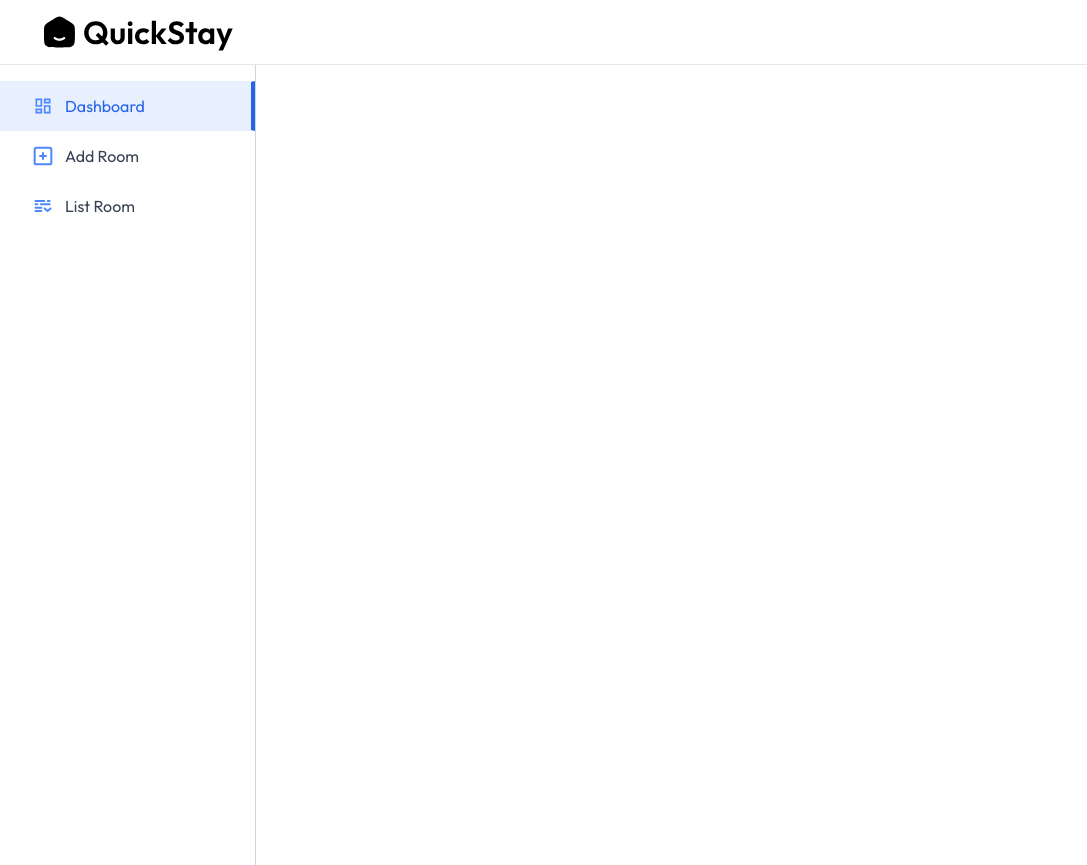
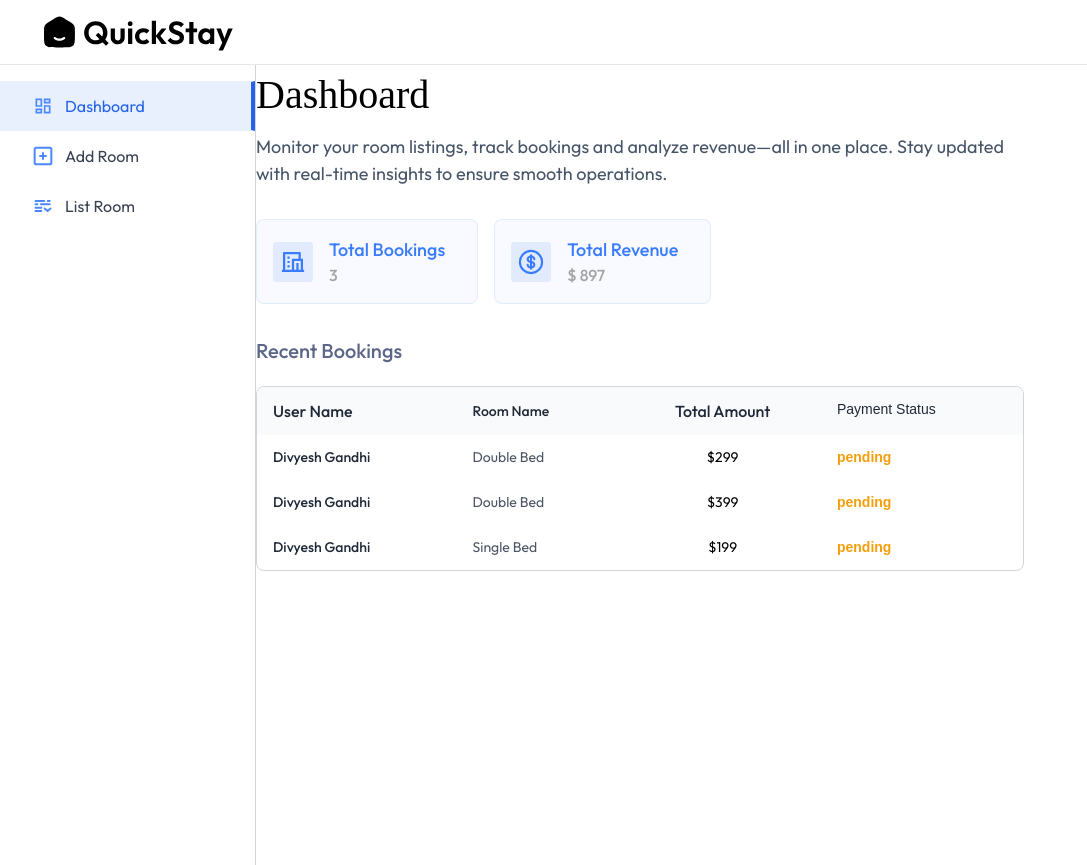
Before and after one commit to code-with-divyesh/Hotel-Booking, a React (Vite) app: page /owner in a window 1280 px wide. Shown: the whole page, without its empty margins (0-1087 px from the left). Built offline with nearby package versions, Linux system fonts and the light colour scheme; no server answers; a web font is replaced by a local one.

Commit message:
Owner dashboard page created

```diff
--- a/src/App.jsx
+++ b/src/App.jsx
@@ -8,6 +8,9 @@ import RoomDetails from "./page/RoomDetails/RoomDetails";
 import MyBookings from "./page/MyBookings/MyBookings";
 import HotelRegister from "./Components/HotelRegister/HotelRegister";
 import Layout from "./page/HotelOwner/Layout/Layout";
+import AddRoom from "./page/HotelOwner/AddRoom/AddRoom";
+import Dashboard from "./page/HotelOwner/Dashboard/Dashboard";
+import ListRoom from "./page/HotelOwner/ListRoom/ListRoom";
 
 const App = () => {
   const isOwnerpath = useLocation().pathname.includes("owner");
@@ -21,7 +24,11 @@ const App = () => {
           <Route path="/rooms" element={<AllRooms />} />
           <Route path="/rooms/:id" element={<RoomDetails />} />
           <Route path="/my-Bookings" element={<MyBookings />} />
-          <Route path="/owner" element={<Layout />} />
+          <Route path="/owner" element={<Layout />}>
+            <Route index element={<Dashboard />} />
+            <Route path="add-room" element={<AddRoom />} />
+            <Route path="list-room" element={<ListRoom />} />
+          </Route>
         </Routes>
       </div>
       {!isOwnerpath && <Footer />}
--- /dev/null
+++ b/src/page/HotelOwner/Dashboard/DashBoard.css
@@ -0,0 +1,117 @@
+.stats-container {
+  display: flex;
+  gap: 1rem;
+  margin: 2rem 0;
+}
+
+.stats-card {
+  background-color: rgba(37, 99, 235, 0.03);
+  border: 1px solid rgba(37, 99, 235, 0.1);
+  border-radius: 0.5rem;
+  display: flex;
+  align-items: center;
+  padding: 1rem 2rem 1rem 1rem;
+}
+
+.stats-icon {
+  height: 2.5rem;
+}
+
+.stats-text {
+  display: flex;
+  flex-direction: column;
+  font-weight: 500;
+  margin-left: 1rem;
+}
+
+.stats-label {
+  color: #3a7cff;
+  font-size: 1.125rem;
+}
+
+.stats-value {
+  color: #a3a3a3;
+  font-size: 1rem;
+}
+.recent-bookings-title {
+  font-size: 1.25rem;
+  color: rgba(23, 37, 84, 0.7);
+  font-weight: 500;
+  margin-bottom: 1.25rem;
+}
+.recent-bookings-table {
+  width: 100%;
+  max-width: 48rem;
+  text-align: left;
+  border: 1px solid #d1d5db;
+  border-radius: 0.5rem;
+  max-height: 20rem;
+  overflow-y: scroll;
+}
+
+.recent-bookings-table table {
+  width: 100%;
+  border-collapse: collapse;
+}
+
+.recent-bookings-table thead {
+  background-color: #f9fafb;
+}
+
+.recent-bookings-table th {
+  padding: 0.75rem 1rem;
+  color: #1f2937;
+  font-weight: 500;
+}
+
+.recent-bookings-table .total-amount,
+.recent-bookings-table .payment-status {
+  text-align: center;
+}
+
+@media (max-width: 640px) {
+  .recent-bookings-table .room-name {
+    display: none;
+  }
+}
+
+.recent-bookings-table tbody {
+  font-size: 0.875rem;
+}
+.username {
+  padding: 0.75rem 1rem;
+  font-size: 0.875rem;
+  color: #1f2937;
+  font-weight: 500;
+}
+.room-name {
+  padding: 0.75rem 1rem;
+  font-size: 0.875rem;
+  color: #4b5563;
+}
+total-amount {
+  padding: 0.75rem 1rem;
+  text-align: center;
+  font-size: 0.875rem;
+  color: #111827;
+  font-weight: 500;
+}
+.payment-status {
+  padding: 0.75rem 1rem;
+  text-align: center;
+  font-size: 0.875rem;
+  font-weight: 600;
+  border-radius: 0.25rem;
+}
+
+.payment-status.paid {
+  color: #16a34a;
+}
+
+.payment-status.pending {
+  color: #f59e0b;
+}
+
+.payment-status.cancelled {
+  color: #dc2626;
+}
--- /dev/null
+++ b/src/page/HotelOwner/Dashboard/Dashboard.jsx
@@ -0,0 +1,68 @@
+import React, { useState } from "react";
+import Title from "../../../Components/Title/Title";
+import "./Dashboard.css";
+import { assets, dashboardDummyData } from "../../../assets/assets";
+const Dashboard = () => {
+  const [dashboardData, setdashboardData] = useState(dashboardDummyData);
+  return (
+    <div>
+      <Title
+        align="left"
+        subTitle="Monitor your room listings, track bookings and analyze revenue—all in one place. Stay updated with real-time insights to ensure smooth operations."
+        title="Dashboard"
+      />
+      <div class="stats-container">
+        <div class="stats-card">
+          <img
+            class="stats-icon"
+            alt="totalBookingIcon"
+            src={assets.totalBookingIcon}
+          />
+          <div class="stats-text">
+            <p class="stats-label">Total Bookings</p>
+            <p class="stats-value">{dashboardData.totalBookings}</p>
+          </div>
+        </div>
+
+        <div class="stats-card">
+          <img
+            class="stats-icon"
+            alt="totalRevenueIcon"
+            src={assets.totalRevenueIcon}
+          />
+          <div class="stats-text">
+            <p class="stats-label">Total Revenue</p>
+            <p class="stats-value">$ {dashboardData.totalRevenue}</p>
+          </div>
+        </div>
+      </div>
+      <h2 class="recent-bookings-title">Recent Bookings</h2>
+      <div class="recent-bookings-table">
+        <table>
+          <thead>
+            <tr>
+              <th class="user-name">User Name</th>
+              <th class="room-name">Room Name</th>
+              <th class="total-amount">Total Amount</th>
+              <th class="payment-status">Payment Status</th>
+            </tr>
+          </thead>
+          <tbody>
+            {dashboardData.bookings.map((item, index) => (
+              <tr key={index}>
+                <td className="username">{item.user.username}</td>
+                <td className="room-name">{item.room.roomType}</td>
+                <td className="total-amount">${item.totalPrice}</td>
+                <td className={`payment-status ${item.status.toLowerCase()}`}>
+                  {item.status}
+                </td>
+              </tr>
+            ))}
+          </tbody>
+        </table>
+      </div>
+    </div>
+  );
+};
+
+export default Dashboard;
--- a/src/page/HotelOwner/Layout/Layout.jsx
+++ b/src/page/HotelOwner/Layout/Layout.jsx
@@ -1,12 +1,17 @@
 import React from "react";
 import NavBar from "../../../Components/HotelOwner/NavBar/NavBar";
 import SideBar from "../../../Components/HotelOwner/SideBar/SideBar";
+import { Outlet } from "react-router-dom";
+import "./Layout.css";
 const Layout = () => {
   return (
     <div className="owner-container">
       <NavBar />
       <div className="owner-hero-section">
         <SideBar />
+        <div className="owner-main-section">
+          <Outlet />
+        </div>
       </div>
     </div>
   );
```
